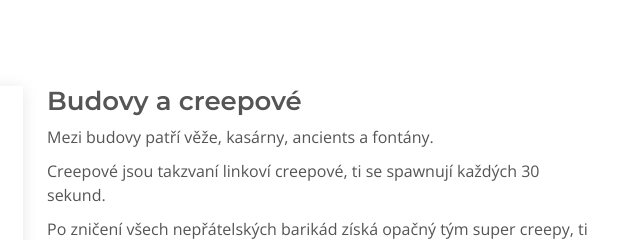
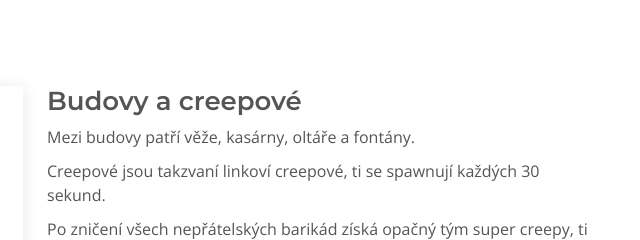
Before and after one commit to bludol/Dota2, a plain HTML site: page O-hre/index.html in a window 1280 px wide. Shown: the part 920-1160 px from the top of the page, 605-1245 px from the left. Drawn offline with nearby package versions, Linux system fonts and the light colour scheme.

Commit message:
Update index.html

```diff
--- a/O-hre/index.html
+++ b/O-hre/index.html
@@ -136,7 +136,7 @@
                 <h3>Budovy a creepové</h3>
 
                 <ul>
-                  <li> Mezi budovy patří věže, kasárny, ancients a fontány.</li>
+                  <li> Mezi budovy patří věže, kasárny, oltáře a fontány.</li>
                   <li> Creepové jsou takzvaní linkoví creepové, ti se spawnují každých 30 sekund.</li>
                   <li> Po zničení všech nepřátelských barikád získá opačný tým super creepy, ti mají více životů a větší poškození.</li>
                   <li> Nebo neutrální creepové. Tedy neútočí, dokud na ně není zaútočeno.</li>
```
